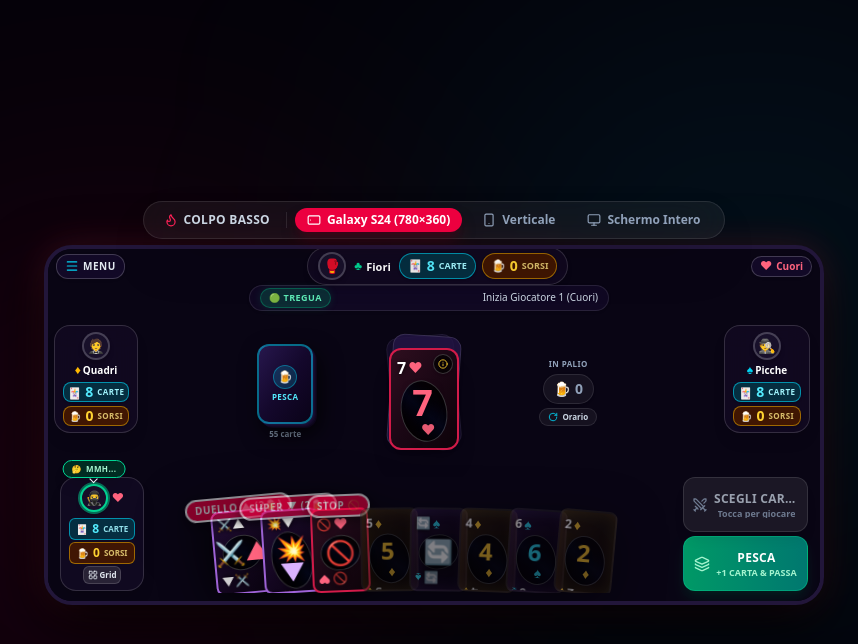
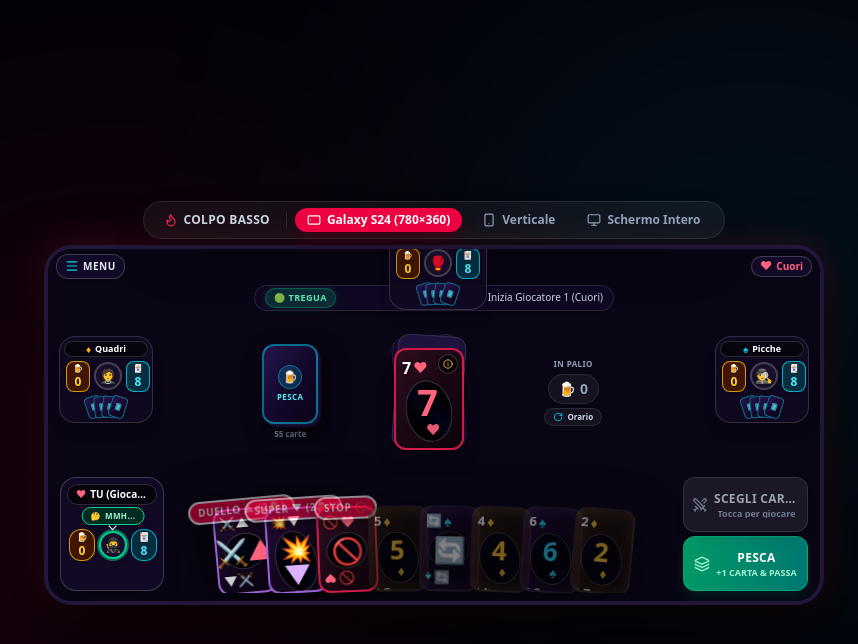
Before and after one commit to apop00/faida, a Next.js app: page / in a window 1280 px wide. Both pictures are taken after a click on the button "ENTRA / CREA". Shown: the top 644 px of the page, without its empty margins (206-1064 px from the left). Built offline with nearby package versions, Linux system fonts and the light colour scheme.

Commit message:
fix(ui): riquadri giocatori con sorsi sx e carte dx, ventaglio carte avversari stile UNO, rimosso slider verticale della mano e carte animate

```diff
--- a/src/app/globals.css
+++ b/src/app/globals.css
@@ -17,18 +17,29 @@ body {
 
 /* Custom sleek scrollbar for horizontal card drawer */
 ::-webkit-scrollbar {
-  height: 5px;
-  width: 5px;
+  height: 4px;
+  width: 4px;
 }
 
 ::-webkit-scrollbar-track {
-  background: rgba(255, 255, 255, 0.03);
+  background: transparent;
+}
+
+::-webkit-scrollbar-thumb {
+  background: rgba(244, 63, 94, 0.4);
   border-radius: 9999px;
 }
 
-::-webkit-scrollbar-thumb {
-  background: rgba(244, 63, 94, 0.45);
-  border-radius: 9999px;
+/* Absolute scrollbar suppression utility */
+.no-scrollbar::-webkit-scrollbar {
+  display: none !important;
+  width: 0 !important;
+  height: 0 !important;
+}
+
+.no-scrollbar {
+  -ms-overflow-style: none !important;
+  scrollbar-width: none !important;
 }
 
 /* Animations for Card Slam, Laser Trajectory, Light Sweep, and Reactions */
--- a/src/components/ColpoBassoArena.tsx
+++ b/src/components/ColpoBassoArena.tsx
@@ -40,7 +40,6 @@ import {
   History,
   Home,
   Layers,
-  LayoutGrid,
   Menu,
   QrCode,
   RotateCcw,
@@ -97,7 +96,6 @@ export function ColpoBassoArena({
   const [showMenuDropdown, setShowMenuDropdown] = useState(false);
   const [idleTurnReminder, setIdleTurnReminder] = useState(false);
   const [hideHandPrivacy, setHideHandPrivacy] = useState(false);
-  const [wrapHandCards, setWrapHandCards] = useState(false);
   const [isMounted, setIsMounted] = useState(false);
   const [playerDeltas, setPlayerDeltas] = useState<
     Record<number, { sips: number; cards: number }>
@@ -538,7 +536,7 @@ export function ColpoBassoArena({
     setSelectedCardIds([]);
   };
 
-  // Helper to render a clean, compact Opponent Capsule
+  // Helper to render a clean, compact Opponent Capsule with Sorsi on Left, Avatar in Center, Cards on Right
   const renderOpponentSeat = (player: Player, orientation: 'west' | 'north' | 'east' = 'north') => {
     const idx = player.id;
     const suitMeta = SUIT_INFO[player.suit];
@@ -554,81 +552,15 @@ export function ColpoBassoArena({
     const effectiveTargetId = selectedTargetOpponent ?? (controllingPlayerIndex + 1) % 4;
     const isSelectedTarget = isTargetCandidate && effectiveTargetId === player.id;
 
-    if (isNorth) {
-      // NORTH OPPONENT: Ultra-sleek horizontal pill at top center (height: 32px)
     return (
       <div
         key={player.id}
         onClick={() => {
           if (isTargetCandidate) setSelectedTargetOpponent(player.id);
         }}
-          className={`flex items-center gap-1.5 sm:gap-2 px-2.5 py-1 rounded-full border transition-all select-none backdrop-blur-md shadow-md ${
-            isSelectedTarget
-              ? 'bg-purple-950/90 border-purple-400 ring-2 ring-purple-400 shadow-[0_0_15px_rgba(168,85,247,0.7)] scale-105 cursor-pointer z-30'
-              : isTargetCandidate
-              ? 'bg-[#180f2c]/90 border-purple-400/50 hover:border-purple-300 cursor-pointer'
-              : isDefender
-              ? 'bg-rose-950/90 border-rose-400 ring-2 ring-rose-500 shadow-[0_0_12px_rgba(244,63,94,0.6)] animate-pulse'
-              : isAttacker
-              ? 'bg-amber-950/90 border-amber-400 ring-2 ring-amber-400 shadow-[0_0_12px_rgba(251,191,36,0.5)]'
-              : isControlling
-              ? 'bg-emerald-950/90 border-emerald-400 ring-1 ring-emerald-400/80 shadow-[0_0_12px_rgba(52,211,153,0.4)]'
-              : 'bg-[#120a22]/85 border-white/15'
-          }`}
-          title={isTargetCandidate ? `Tocca per bersagliare ${cleanName}` : player.name}
-        >
-          <PlayerAvatar
-            suit={player.suit}
-            name={player.name}
-            isAI={player.isAI}
-            isAttacker={isAttacker}
-            isDefender={isDefender}
-            isControlling={isControlling}
-            sipsDelta={delta?.sips || 0}
-            size="sm"
-          />
-          <div className="flex items-center gap-1 leading-none">
-            <span className={`text-xs ${suitMeta.neonText}`}>{suitMeta.symbol}</span>
-            <span className="text-[11px] font-black text-white truncate max-w-[70px]">{cleanName}</span>
-          </div>
-          <div className="flex items-center gap-1.5 text-xs font-black">
-            <span
-              className={`flex items-center gap-1 px-2 py-0.5 rounded-full border shadow-sm ${
-                actualCardCount === 1
-                  ? 'bg-rose-600/40 border-rose-400 text-white animate-pulse ring-1 ring-rose-400'
-                  : 'bg-cyan-950/90 border-cyan-400/60 text-cyan-200'
-              }`}
-            >
-              <span className="text-xs">🃏</span>
-              <span className="text-xs sm:text-sm font-black text-cyan-300">{actualCardCount}</span>
-              <span className="text-[9px] font-black uppercase text-cyan-200">
-                {actualCardCount === 1 ? 'ULTIMA' : 'carte'}
-              </span>
-            </span>
-
-            <span className="flex items-center gap-1 px-2 py-0.5 rounded-full bg-amber-950/90 border border-amber-400/50 text-amber-300 shadow-sm">
-              <span className="text-xs">🍺</span>
-              <span className="text-xs sm:text-sm font-black text-amber-300">{player.sipsDrunk}</span>
-              <span className="text-[9px] font-bold uppercase text-amber-200/80">sorsi</span>
-            </span>
-          </div>
-          {isTargetCandidate && (
-            <span className="text-[8px] font-black px-1.5 py-0.5 rounded-full bg-purple-500 text-white uppercase animate-pulse">
-              {isSelectedTarget ? '🎯 SCELTO' : '🎯 TOCCA'}
-            </span>
-          )}
-        </div>
-      );
-    }
-
-    // WEST & EAST OPPONENTS: Compact side capsule (width: ~82px)
-    return (
-      <div
-        key={player.id}
-        onClick={() => {
-          if (isTargetCandidate) setSelectedTargetOpponent(player.id);
-        }}
-        className={`relative flex flex-col items-center justify-between p-1.5 rounded-2xl border transition-all select-none w-full max-w-[86px] backdrop-blur-md shadow-lg ${
+        className={`relative flex flex-col items-center justify-between p-1 rounded-2xl border transition-all select-none backdrop-blur-md shadow-lg ${
+          isNorth ? 'w-auto max-w-[130px]' : 'w-full max-w-[94px]'
+        } ${
           isSelectedTarget
             ? 'bg-purple-950/90 border-purple-400 ring-2 ring-purple-400 shadow-[0_0_18px_rgba(168,85,247,0.7)] scale-105 cursor-pointer z-30'
             : isTargetCandidate
@@ -659,6 +591,34 @@ export function ColpoBassoArena({
           </div>
         )}
 
+        {/* Nome del giocatore in alto con simbolo seme */}
+        <div className="flex items-center gap-1 px-1.5 py-0.5 rounded-full bg-black/50 border border-white/15 text-[9px] font-black text-white w-full justify-center leading-none mb-1">
+          <span className={`text-[10px] ${suitMeta.neonText}`}>{suitMeta.symbol}</span>
+          <span className="truncate max-w-[55px]">{cleanName}</span>
+          {isControlling && <span className="text-[7px] text-emerald-400 font-extrabold uppercase">TURNO</span>}
+          {isDefender && <span className="text-[7px] text-rose-400 font-extrabold uppercase animate-pulse">DIFESA</span>}
+          {isAttacker && <span className="text-[7px] text-amber-400 font-extrabold uppercase">ATTACCO</span>}
+          {isTargetCandidate && (
+            <span className="text-[7px] text-purple-300 font-extrabold uppercase">
+              {isSelectedTarget ? '🎯' : 'Tocca'}
+            </span>
+          )}
+        </div>
+
+        {/* Trio: Sorsi a SINISTRA | Avatar al CENTRO | Carte a DESTRA */}
+        <div className="flex items-center justify-between gap-1 w-full px-0.5">
+          {/* Numero a SINISTRA per i sorsi bevuti 🍺 */}
+          <div
+            className="flex flex-col items-center justify-center px-1 py-0.5 rounded-lg bg-amber-950/90 border border-amber-400/80 text-amber-300 shadow-sm min-w-[24px]"
+            title={`${player.sipsDrunk} sorsi bevuti`}
+          >
+            <span className="text-[8px] leading-none">🍺</span>
+            <span className="text-[11px] sm:text-xs font-black text-amber-300 leading-tight mt-0.5">
+              {player.sipsDrunk}
+            </span>
+          </div>
+
+          {/* Avatar al CENTRO */}
           <PlayerAvatar
             suit={player.suit}
             name={player.name}
@@ -670,59 +630,37 @@ export function ColpoBassoArena({
             size="sm"
           />
 
-        <div className="flex items-center gap-0.5 mt-0.5 leading-none">
-          <span className={`text-xs ${suitMeta.neonText}`}>{suitMeta.symbol}</span>
-          <span className="text-[10px] font-black text-white truncate max-w-[62px]">{cleanName}</span>
-        </div>
-
-        {/* Counter chips ad altissima visibilità */}
-        <div className="flex flex-col gap-1 mt-1 w-full px-0.5">
+          {/* Numero a DESTRA per le carte in mano 🃏 */}
           <div
-            className={`flex items-center justify-center gap-1 py-0.5 rounded-lg border shadow-sm transition-all ${
+            className={`flex flex-col items-center justify-center px-1 py-0.5 rounded-lg border shadow-sm min-w-[24px] ${
               actualCardCount === 1
-                ? 'bg-rose-600/40 border-rose-400 text-white animate-pulse ring-1 ring-rose-400'
-                : 'bg-cyan-950/90 border-cyan-400/60 text-cyan-200'
+                ? 'bg-rose-600/40 border-rose-400 text-white ring-1 ring-rose-400 animate-pulse'
+                : 'bg-cyan-950/90 border-cyan-400/80 text-cyan-200'
             }`}
             title={`${actualCardCount} carte in mano`}
           >
-            <span className="text-[11px] leading-none">🃏</span>
-            <span className="text-xs sm:text-sm font-black text-cyan-300 leading-none">{actualCardCount}</span>
-            <span className="text-[8px] font-black uppercase text-cyan-200 tracking-wider">
-              {actualCardCount === 1 ? 'ULTIMA' : 'carte'}
-            </span>
-          </div>
-
+            <span className="text-[8px] leading-none">🃏</span>
+            <span className="text-[11px] sm:text-xs font-black text-cyan-300 leading-tight mt-0.5">
+              {actualCardCount}
+            </span>
+          </div>
+        </div>
+
+        {/* Mini ventaglio di carte coperte visibili sul tavolo (Stile UNO Party Mania!) */}
+        <div className="flex items-center justify-center -space-x-2 mt-1 pointer-events-none select-none">
+          {Array.from({ length: Math.min(Math.max(actualCardCount, 1), 4) }).map((_, i, arr) => {
+            const rot = (i - (arr.length - 1) / 2) * 12;
+            return (
               <div
-            className="flex items-center justify-center gap-1 py-0.5 rounded-lg bg-amber-950/90 border border-amber-400/50 text-amber-200 shadow-sm"
-            title={`${player.sipsDrunk} sorsi bevuti`}
-          >
-            <span className="text-[10px] leading-none">🍺</span>
-            <span className="text-xs sm:text-sm font-black text-amber-300 leading-none">{player.sipsDrunk}</span>
-            <span className="text-[8px] font-bold uppercase text-amber-200/80 tracking-wider">sorsi</span>
-          </div>
-        </div>
-
-        {/* Status tag */}
-        {isTargetCandidate && (
-          <span className="mt-1 text-[7px] font-black px-1 py-0.5 rounded bg-purple-500 text-white uppercase text-center w-full truncate">
-            {isSelectedTarget ? '🎯 SCELTO' : '🎯 TOCCA'}
-          </span>
-        )}
-        {!isTargetCandidate && isDefender && (
-          <span className="mt-1 text-[7px] font-black px-1 py-0.5 rounded bg-rose-600 text-white uppercase text-center w-full truncate animate-pulse">
-            BERSAGLIO
-          </span>
-        )}
-        {!isTargetCandidate && !isDefender && isAttacker && (
-          <span className="mt-1 text-[7px] font-black px-1 py-0.5 rounded bg-amber-400 text-slate-950 uppercase text-center w-full truncate">
-            ATTACCO
-          </span>
-        )}
-        {!isTargetCandidate && !isDefender && !isAttacker && isControlling && (
-          <span className="mt-1 text-[7px] font-black px-1 py-0.5 rounded bg-emerald-400 text-slate-950 uppercase text-center w-full truncate">
-            TURNO
-          </span>
-        )}
+                key={i}
+                style={{ transform: `rotate(${rot}deg)` }}
+                className="w-[16px] h-[22px] rounded bg-gradient-to-br from-[#2a1354] via-[#160a2c] to-[#090214] border border-cyan-400/50 shadow-sm flex items-center justify-center shrink-0"
+              >
+                <span className="text-[6px] text-cyan-300 font-black opacity-80">🂠</span>
+              </div>
+            );
+          })}
+        </div>
       </div>
     );
   };
@@ -876,7 +814,7 @@ export function ColpoBassoArena({
         />
 
         {/* LATO SINISTRO: AVVERSARIO 1 (Ovest ♦) */}
-        <div className="w-[76px] sm:w-[84px] shrink-0 self-center z-20 flex justify-center">
+        <div className="w-[96px] sm:w-[104px] shrink-0 self-center z-20 flex justify-center">
           {state.players[1] && renderOpponentSeat(state.players[1], 'west')}
         </div>
 
@@ -1026,7 +964,7 @@ export function ColpoBassoArena({
         </div>
 
         {/* LATO DESTRO: AVVERSARIO 3 (Est ♠) */}
-        <div className="w-[84px] sm:w-[94px] shrink-0 self-center z-20 flex justify-center">
+        <div className="w-[96px] sm:w-[104px] shrink-0 self-center z-20 flex justify-center">
           {state.players[3] && renderOpponentSeat(state.players[3], 'east')}
         </div>
 
@@ -1122,9 +1060,30 @@ export function ColpoBassoArena({
 
         {/* CONTENITORE 3 COLONNE (PROFILO SX | MANO CENTRO | AZIONI DX) */}
         <div className="flex items-end justify-between gap-1 sm:gap-2 w-full">
-          {/* COLONNA 1 (SX): PROFILO GIOCATORE LOCALE COMPATTO */}
-          <div className="flex flex-col items-center justify-between p-1.5 rounded-2xl bg-[#120a22]/90 border border-white/15 w-[76px] sm:w-[84px] h-[108px] sm:h-[114px] shrink-0 shadow-lg select-none mb-0.5">
-            <div className="flex items-center gap-1 w-full justify-center">
+          {/* COLONNA 1 (SX): PROFILO GIOCATORE LOCALE PULITO E CHIARO */}
+          <div className="flex flex-col items-center justify-between p-1.5 rounded-2xl bg-[#140a26]/90 border border-white/20 w-[96px] sm:w-[104px] h-[108px] sm:h-[114px] shrink-0 shadow-xl select-none mb-0.5">
+            {/* Nome del giocatore in alto */}
+            <div className="px-2 py-0.5 rounded-full bg-black/60 border border-white/15 text-[10px] font-black text-white flex items-center gap-1 w-full justify-center shadow-sm">
+              <span className={SUIT_INFO[displayedHandPlayer.suit].neonText}>
+                {SUIT_INFO[displayedHandPlayer.suit].symbol}
+              </span>
+              <span className="truncate max-w-[65px]">TU ({displayedHandPlayer.name.replace(' 🤖', '')})</span>
+            </div>
+
+            {/* Trio: Sorsi a SINISTRA | Avatar al CENTRO | Carte a DESTRA */}
+            <div className="flex items-center justify-between gap-1 w-full my-auto px-0.5">
+              {/* Sorsi a SINISTRA 🍺 */}
+              <div
+                className="flex flex-col items-center justify-center px-1.5 py-0.5 rounded-xl bg-amber-950/90 border border-amber-400/80 text-amber-300 shadow-sm min-w-[26px]"
+                title={`${displayedHandPlayer.sipsDrunk} sorsi bevuti`}
+              >
+                <span className="text-[9px] leading-none">🍺</span>
+                <span className="text-xs font-black text-amber-300 leading-tight mt-0.5">
+                  {displayedHandPlayer.sipsDrunk}
+                </span>
+              </div>
+
+              {/* Avatar al CENTRO */}
               <PlayerAvatar
                 suit={displayedHandPlayer.suit}
                 name={displayedHandPlayer.name}
@@ -1135,59 +1094,34 @@ export function ColpoBassoArena({
                 sipsDelta={playerDeltas[displayedHandPlayer.id]?.sips || 0}
                 size="sm"
               />
-              <span className={`text-xs ${SUIT_INFO[displayedHandPlayer.suit].neonText}`}>
-                {SUIT_INFO[displayedHandPlayer.suit].symbol}
-              </span>
-            </div>
-            <span className="text-[10px] font-black text-white truncate max-w-[68px] mt-0.5">
-              {displayedHandPlayer.name}
-            </span>
-
-            {/* Chip Contatori Colorate ad Alto Contrasto */}
-            <div className="flex flex-col gap-0.5 mt-0.5 w-full px-0.5">
-              <span className="flex items-center justify-center gap-1 py-0.5 rounded-md bg-cyan-950/90 border border-cyan-400/60 text-cyan-200 text-[10px] font-black">
-                <span className="text-[10px]">🃏</span>
-                <span className="text-xs font-black text-cyan-300">{displayedHandPlayer.hand.length}</span>
-                <span className="text-[8px] font-bold uppercase text-cyan-200/90">carte</span>
-              </span>
-              <span className="flex items-center justify-center gap-1 py-0.5 rounded-md bg-amber-950/90 border border-amber-400/50 text-amber-300 text-[10px] font-black">
-                <span className="text-[10px]">🍺</span>
-                <span className="text-xs font-black text-amber-300">{displayedHandPlayer.sipsDrunk}</span>
-                <span className="text-[8px] font-bold uppercase text-amber-200/80">sorsi</span>
-              </span>
-            </div>
-
-            <div className="flex items-center gap-1 w-full justify-center pt-0.5">
+
+              {/* Carte a DESTRA 🃏 */}
+              <div
+                className="flex flex-col items-center justify-center px-1.5 py-0.5 rounded-xl bg-cyan-950/90 border border-cyan-400/80 text-cyan-200 shadow-sm min-w-[26px]"
+                title={`${displayedHandPlayer.hand.length} carte in mano`}
+              >
+                <span className="text-[9px] leading-none">🃏</span>
+                <span className="text-xs font-black text-cyan-300 leading-tight mt-0.5">
+                  {displayedHandPlayer.hand.length}
+                </span>
+              </div>
+            </div>
+
+            {/* Target Bonus CTA if candidate cards exist */}
             {bonusCards.length > 0 && (
               <button
                 type="button"
                 onClick={() => setShowBonusModal(true)}
-                  className="px-1.5 py-0.5 rounded-full bg-amber-400 text-slate-950 font-black text-[8px] uppercase tracking-wider cursor-pointer shadow hover:bg-amber-300 active:scale-95 transition"
-                >
-                  🎯 3🍺
-                </button>
-              )}
-              {!hideHandPrivacy && (
-                <button
-                  type="button"
-                  onClick={() => setWrapHandCards((v) => !v)}
-                  className={`px-1 py-0.5 rounded-md border text-[8px] font-bold flex items-center gap-0.5 cursor-pointer ${
-                    wrapHandCards
-                      ? 'bg-cyan-400 text-slate-950 border-cyan-300 font-black'
-                      : 'bg-white/10 border-white/15 text-slate-200'
-                  }`}
-                  title={wrapHandCards ? 'Modalità Riga' : 'Modalità Griglia'}
-                >
-                  <LayoutGrid className="w-2.5 h-2.5" />
-                  <span>{wrapHandCards ? 'Riga' : 'Grid'}</span>
-                </button>
-              )}
-            </div>
+                className="w-full py-0.5 rounded-lg bg-amber-400 hover:bg-amber-300 text-slate-950 font-black text-[9px] uppercase tracking-wider cursor-pointer shadow active:scale-95 transition text-center"
+              >
+                🎯 3🍺 BONUS
+              </button>
+            )}
           </div>
 
           {/* COLONNA 2 (CENTRO): MANO DI CARTE PULITA E IN PRIMO PIANO */}
           <div
-            className={`flex-1 min-w-0 h-[108px] sm:h-[114px] relative flex items-end overflow-visible ${
+            className={`flex-1 min-w-0 h-[108px] sm:h-[114px] relative flex items-end justify-center overflow-hidden ${
               canLocalUserAct ? 'z-50 drop-shadow-[0_12px_24px_rgba(0,0,0,0.85)]' : 'z-40'
             }`}
           >
@@ -1279,19 +1213,15 @@ export function ColpoBassoArena({
                     : 'mr-1 sm:mr-1.5';
 
                 return (
-                  <div className="relative w-full h-full flex items-end justify-center overflow-visible">
+                  <div className="relative w-full h-full flex items-end justify-center overflow-hidden">
                     <div
                       ref={handScrollRef}
                       onWheel={(e) => {
-                        if (!wrapHandCards && handScrollRef.current && Math.abs(e.deltaY) > 0) {
+                        if (handScrollRef.current && Math.abs(e.deltaY) > 0) {
                           handScrollRef.current.scrollLeft += e.deltaY;
                         }
                       }}
-                      className={
-                        wrapHandCards
-                          ? 'flex flex-wrap items-end justify-center gap-1 pt-3 pb-1 px-1 max-h-[125px] overflow-y-auto w-full'
-                          : 'overflow-x-auto scroll-smooth touch-pan-x pt-4 pb-0.5 px-2 h-full w-full select-none flex items-end'
-                      }
+                      className="overflow-x-auto overflow-y-hidden scroll-smooth touch-pan-x no-scrollbar pt-4 pb-0.5 px-2 h-full w-full select-none flex items-end"
                     >
                       <div className="flex items-end justify-center min-w-full w-max h-full">
                         {handCards.map(({ card, playability }, cIdx) => {
@@ -1305,19 +1235,13 @@ export function ColpoBassoArena({
                               key={card.id}
                               style={{
                                 transform: isSelected
-                                  ? 'translateY(-10px) scale(1.06) rotate(0deg)'
-                                  : wrapHandCards
-                                  ? 'none'
+                                  ? 'translateY(-12px) scale(1.08) rotate(0deg)'
                                   : `rotate(${baseAngle}deg) translateY(${baseOffsetY}px)`,
                                 transformOrigin: 'bottom center',
                                 zIndex: isSelected ? 80 : canLocalUserAct ? cIdx + 30 : cIdx + 10,
                                 animationDelay: `${cIdx * 35}ms`,
                               }}
-                              className={`shrink-0 transition-all duration-200 cursor-pointer animate-hand-fan ${
-                                !wrapHandCards
-                                  ? `${overlapClass} last:mr-0 hover:-translate-y-2 hover:scale-105 hover:rotate-0 hover:z-70`
-                                  : ''
-                              }`}
+                              className={`shrink-0 transition-transform duration-200 ease-out cursor-pointer animate-hand-fan ${overlapClass} last:mr-0 hover:-translate-y-3 hover:scale-105 hover:rotate-0 hover:z-70`}
                             >
                               <PlayingCard
                                 card={card}
--- a/src/components/PlayingCard.tsx
+++ b/src/components/PlayingCard.tsx
@@ -33,21 +33,21 @@ export function PlayingCard({
   const effectiveSize = size;
 
   const sizeClasses = {
-    xs: 'w-[58px] h-[84px] rounded-lg p-1',
+    xs: 'w-[60px] h-[86px] rounded-xl p-1',
     sm: 'w-[66px] h-[96px] sm:w-[70px] sm:h-[102px] rounded-xl p-1 sm:p-1.5',
     md: 'w-[78px] h-[110px] sm:w-[82px] sm:h-[116px] rounded-2xl p-1.5',
     lg: 'w-[96px] h-[136px] rounded-2xl p-2',
   }[effectiveSize];
 
   const centerSymbolSize = {
-    xs: 'text-2xl',
+    xs: 'text-2xl sm:text-[26px]',
     sm: 'text-3xl sm:text-4xl',
     md: 'text-4xl',
     lg: 'text-5xl',
   }[effectiveSize];
 
   const cornerLabelSize = {
-    xs: 'text-xs',
+    xs: 'text-xs sm:text-[13px]',
     sm: 'text-sm sm:text-base',
     md: 'text-base sm:text-lg',
     lg: 'text-lg sm:text-xl',
@@ -217,7 +217,7 @@ export function PlayingCard({
   }[card.suit];
 
   return (
-    <div className="relative select-none touch-pan-x pt-3.5">
+    <div className={`relative select-none touch-pan-x ${effectiveSize === 'xs' ? 'pt-2.5' : 'pt-3.5'}`}>
       {/* Clean Action Pill floating directly above the card */}
       {interactive && isPlayable && playability?.badgeLabel && (
         <div
```
Lines whose indentation alone changed are shown as unchanged.
